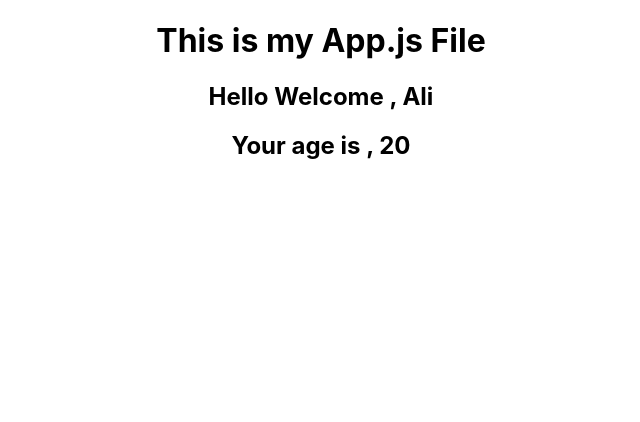
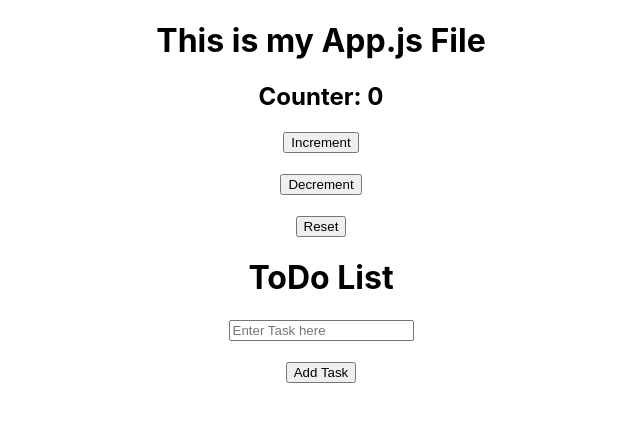
Before and after one commit to Farhan559/React_Project, a React (Create React App) app: page / in a window 1280 px wide. Shown: the top 422 px of the page, without its empty margins (319-959 px from the left). Built offline with nearby package versions, Linux system fonts and the light colour scheme.

Commit message:
feat: Added New Components

```diff
--- a/src/App.js
+++ b/src/App.js
@@ -1,6 +1,7 @@
 // import React,{useState} from 'react';
 import './App.css';
-import Contructor from './components/Contructor';
+import FormCheck from './FormCheck';
+// import Contructor from './components/Contructor';
 // import FormValidation from './components/FormValidation';
 // import PassFuncAsProps from './components/PassFuncAsProps';
 // import ConditionalRenderig from './components/ConditionalRenderig';
@@ -12,11 +13,13 @@ import Contructor from './components/Contructor';
 // import StateInClassCom from './components/StateInClassCom';
 // import StateInFuncComp from './components/StateInFuncComp';
 
+
 function App() {
   // // const [firstName,setName] = useState('Qaim')
   // function GetData(){
   //   alert('Pass props as function in React')
   // }
+
   return (
     <div className="App">
       <h1>This is my App.js File</h1>
@@ -31,7 +34,8 @@ function App() {
       {/* <ConditionalRenderig /> */}
       {/* <PassFuncAsProps data={GetData} /> */}
       {/* <FormValidation /> */}
-      <Contructor />
+      {/* <Contructor/> */}
+      <FormCheck />
     </div>
   );
 }
--- /dev/null
+++ b/src/FormCheck.jsx
@@ -0,0 +1,73 @@
+import React, { useState } from 'react';
+
+function FormCheck() {
+    const [count, setCount] = useState(0);
+    const [err, setErr] = useState('');
+    const [task, setTask] = useState('');
+    const [tasks, setTasks] = useState([]);
+
+    function Increment() {
+        setCount(prevCount => prevCount + 1);
+        setErr('');
+    }
+
+    function Decrement() {
+        if (count > 0) {
+            setCount(prevCount => prevCount - 1);
+            setErr('');
+        } else {
+            setErr('Counter cannot go below zero');
+        }
+    }
+
+    function reset() {
+        setCount(0);
+        setErr('');
+    }
+
+    function addTask() {
+        if (task.trim() !== '') {
+            setTasks(prevTasks => [...prevTasks, task]);
+            setTask('');
+        }
+    }
+
+    function deleteTask(index) {
+        setTasks(prevTasks => prevTasks.filter((_, i) => i !== index));
+    }
+
+    return (
+        <>
+            <h2>Counter: {count}</h2>
+            <button onClick={Increment}>Increment</button>
+            <br />
+            <br />
+            <button onClick={Decrement}>Decrement</button>
+            <br />
+            <br />
+            <button onClick={reset}>Reset</button>
+            {<p style={{ color: 'red' }}>{err}</p>}
+
+            <h1>ToDo List</h1>
+            <input
+                type="text"
+                value={task}
+                onChange={(e) => setTask(e.target.value)}
+                placeholder="Enter Task here"
+            />
+            <br />
+            <br />
+            <button onClick={addTask}>Add Task</button>
+            <ul>
+                {tasks.map((t, index) => (
+                    <li key={index}>
+                        {t}
+                        <button onClick={() => deleteTask(index)}>Delete</button>
+                    </li>
+                ))}
+            </ul>
+        </>
+    );
+}
+
+export default FormCheck;
```
